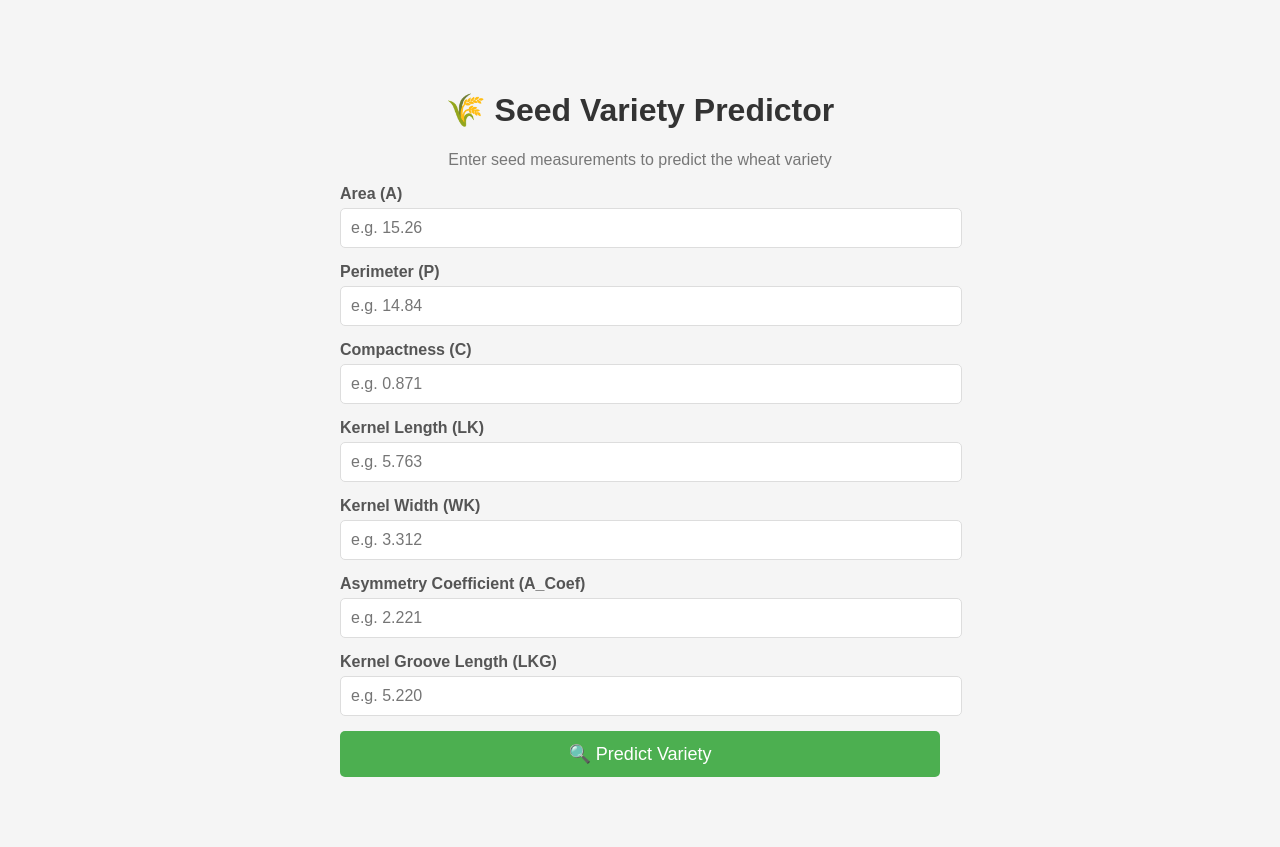
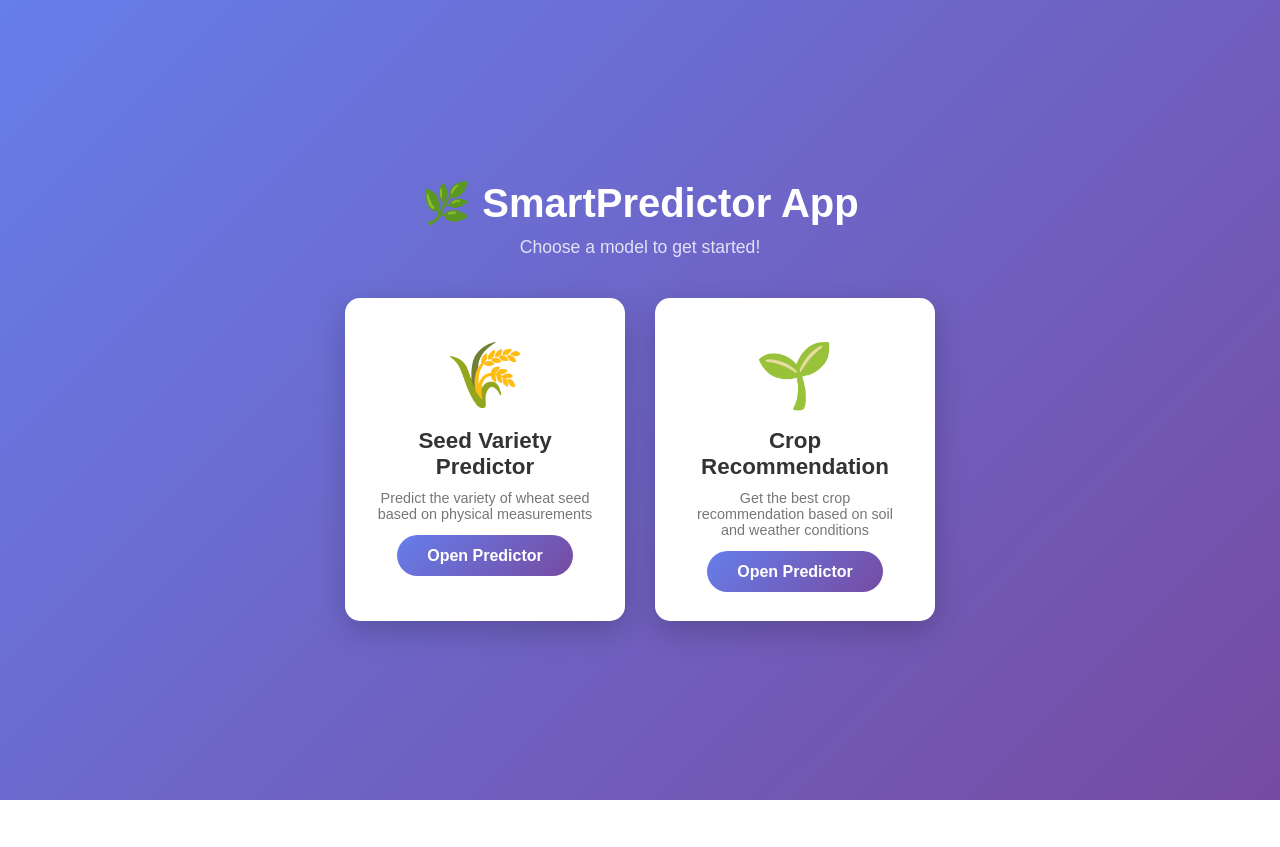
Before and after one commit to nithinsai-dev/smartpredictor-app, a Flask app: page / in a window 1280 px wide. After the commit the page ends 800 px from the top, so only its background shows below. Run offline with Flask 3, Linux system fonts and the light colour scheme; parts of the project's set-up code (start-up, migrations or seed data) failed here and were passed over.

Commit message:
2nd model done

```diff
--- a/app.py
+++ b/app.py
@@ -1,18 +1,25 @@
 from flask import Flask,render_template,request,jsonify
 import pickle
 import numpy as np
-from pyexpat import features
 
 app = Flask(__name__)
-
 seeds_model = pickle.load(open('models/seeds_model.pkl','rb'))
+crop_model = pickle.load(open('models/crop_model.pkl','rb'))
 
 @app.route('/')
 def home():
     return render_template('index.html')
 
-@app.route('/predict',methods = ['POST'])
-def predict():
+@app.route('/seeds')
+def seeds():
+    return render_template('seeds.html')
+
+@app.route('/crop')
+def crop():
+    return render_template('crop.html')
+
+@app.route('/predict_seeds',methods = ['POST'])
+def predict_seeds():
     features = [
         float(request.form['A']),
         float(request.form['P']),
@@ -31,5 +38,21 @@ def predict():
 
     return jsonify({'prediction':result})
 
+@app.route('/predict_crop',methods = ['POST'])
+def predict_crop():
+    features = [
+        float(request.form['N']),
+        float(request.form['p']),
+        float(request.form['K']),
+        float(request.form['temperature']),
+        float(request.form['humidity']),
+        float(request.form['pH']),
+        float(request.form['rainfall'])
+    ]
+
+    features_array = np.array([features])
+    prediction = crop_model.predict(features_array)[0]
+    return jsonify({'prediction',str(prediction)})
+
 if __name__ == '__main__':
     app.run(debug=True)
--- a/templates/index.html
+++ b/templates/index.html
@@ -4,129 +4,94 @@
     <meta charset="UTF-8">
     <meta name="viewport" content="width=device-width, initial-scale=1.0">
     <title>SmartPredictor App</title>
-    <!-- jQuery -->
-    <script src="https://code.jquery.com/jquery-3.6.0.min.js"></script>
     <style>
+        * { margin: 0; padding: 0; box-sizing: border-box; }
         body {
             font-family: Arial, sans-serif;
-            max-width: 600px;
-            margin: 50px auto;
+            background: linear-gradient(135deg, #667eea 0%, #764ba2 100%);
+            min-height: 100vh;
+            display: flex;
+            flex-direction: column;
+            align-items: center;
+            justify-content: center;
             padding: 20px;
-            background-color: #f5f5f5;
         }
         h1 {
+            color: white;
+            font-size: 2.5rem;
+            margin-bottom: 10px;
             text-align: center;
-            color: #333;
         }
-        .form-group {
+        p {
+            color: rgba(255,255,255,0.8);
+            margin-bottom: 40px;
+            text-align: center;
+            font-size: 1.1rem;
+        }
+        .cards {
+            display: flex;
+            gap: 30px;
+            flex-wrap: wrap;
+            justify-content: center;
+        }
+        .card {
+            background: white;
+            border-radius: 15px;
+            padding: 40px 30px;
+            width: 280px;
+            text-align: center;
+            box-shadow: 0 10px 30px rgba(0,0,0,0.2);
+            transition: transform 0.3s;
+            cursor: pointer;
+        }
+        .card:hover {
+            transform: translateY(-10px);
+        }
+        .card .emoji {
+            font-size: 4rem;
             margin-bottom: 15px;
         }
-        label {
-            display: block;
-            margin-bottom: 5px;
+        .card h2 {
+            color: #333;
+            margin-bottom: 10px;
+            font-size: 1.4rem;
+        }
+        .card p {
+            color: #777;
+            font-size: 0.9rem;
+            margin-bottom: 25px;
+        }
+        .card a {
+            background: linear-gradient(135deg, #667eea 0%, #764ba2 100%);
+            color: white;
+            padding: 12px 30px;
+            border-radius: 25px;
+            text-decoration: none;
+            font-size: 1rem;
             font-weight: bold;
-            color: #555;
         }
-        input {
-            width: 100%;
-            padding: 10px;
-            border: 1px solid #ddd;
-            border-radius: 5px;
-            font-size: 16px;
-        }
-        button {
-            width: 100%;
-            padding: 12px;
-            background-color: #4CAF50;
-            color: white;
-            border: none;
-            border-radius: 5px;
-            font-size: 18px;
-            cursor: pointer;
-        }
-        button:hover {
-            background-color: #45a049;
-        }
-        #result {
-            margin-top: 20px;
-            padding: 20px;
-            background-color: white;
-            border-radius: 5px;
-            text-align: center;
-            font-size: 22px;
-            font-weight: bold;
-            color: #4CAF50;
-            display: none;
+        .card a:hover {
+            opacity: 0.9;
         }
     </style>
 </head>
 <body>
+    <h1>🌿 SmartPredictor App</h1>
+    <p>Choose a model to get started!</p>
 
-    <h1>🌾 Seed Variety Predictor</h1>
-    <p style="text-align:center; color:#777;">Enter seed measurements to predict the wheat variety</p>
-
-    <div class="form-group">
-        <label>Area (A)</label>
-        <input type="number" step="0.001" id="A" placeholder="e.g. 15.26">
+    <div class="cards">
+        <div class="card">
+            <div class="emoji">🌾</div>
+            <h2>Seed Variety Predictor</h2>
+            <p>Predict the variety of wheat seed based on physical measurements</p>
+            <a href="/seeds">Open Predictor</a>
+        </div>
+        <div class="card">
+            <div class="emoji">🌱</div>
+            <h2>Crop Recommendation</h2>
+            <p>Get the best crop recommendation based on soil and weather conditions</p>
+            <a href="/crop">Open Predictor</a>
+        </div>
     </div>
-    <div class="form-group">
-        <label>Perimeter (P)</label>
-        <input type="number" step="0.001" id="P" placeholder="e.g. 14.84">
-    </div>
-    <div class="form-group">
-        <label>Compactness (C)</label>
-        <input type="number" step="0.001" id="C" placeholder="e.g. 0.871">
-    </div>
-    <div class="form-group">
-        <label>Kernel Length (LK)</label>
-        <input type="number" step="0.001" id="LK" placeholder="e.g. 5.763">
-    </div>
-    <div class="form-group">
-        <label>Kernel Width (WK)</label>
-        <input type="number" step="0.001" id="WK" placeholder="e.g. 3.312">
-    </div>
-    <div class="form-group">
-        <label>Asymmetry Coefficient (A_Coef)</label>
-        <input type="number" step="0.001" id="A_Coef" placeholder="e.g. 2.221">
-    </div>
-    <div class="form-group">
-        <label>Kernel Groove Length (LKG)</label>
-        <input type="number" step="0.001" id="LKG" placeholder="e.g. 5.220">
-    </div>
-
-    <button id="predictBtn">🔍 Predict Variety</button>
-
-    <div id="result"></div>
-
-    <script>
-        $("#predictBtn").click(function() {
-            // Collect all form values
-            var data = {
-                A: $("#A").val(),
-                P: $("#P").val(),
-                C: $("#C").val(),
-                LK: $("#LK").val(),
-                WK: $("#WK").val(),
-                A_Coef: $("#A_Coef").val(),
-                LKG: $("#LKG").val()
-            };
-
-            $.ajax({
-                url: "/predict",
-                type: "POST",
-                data: data,
-                success: function(response) {
-                    console.log(response)
-                    $("#result").text("🌾 Predicted Variety: " + response.prediction);
-                    $("#result").show();
-                },
-                error: function() {
-                    $("#result").html("❌ Something went wrong!");
-                    $("#result").show();
-                }
-            });
-        });
-    </script>
-
 </body>
 </html>
```
Also changed, not shown: templates/crop.html (added, +150 -0 lines), templates/seeds.html (added, +159 -0 lines), notebook/Crop_recommendation.csv (added), 2 other files.
